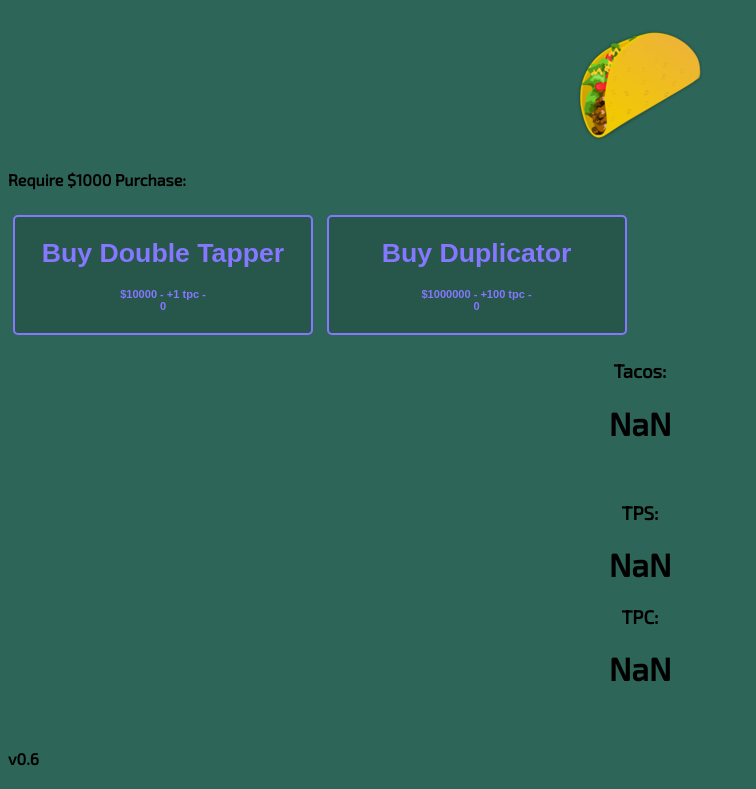
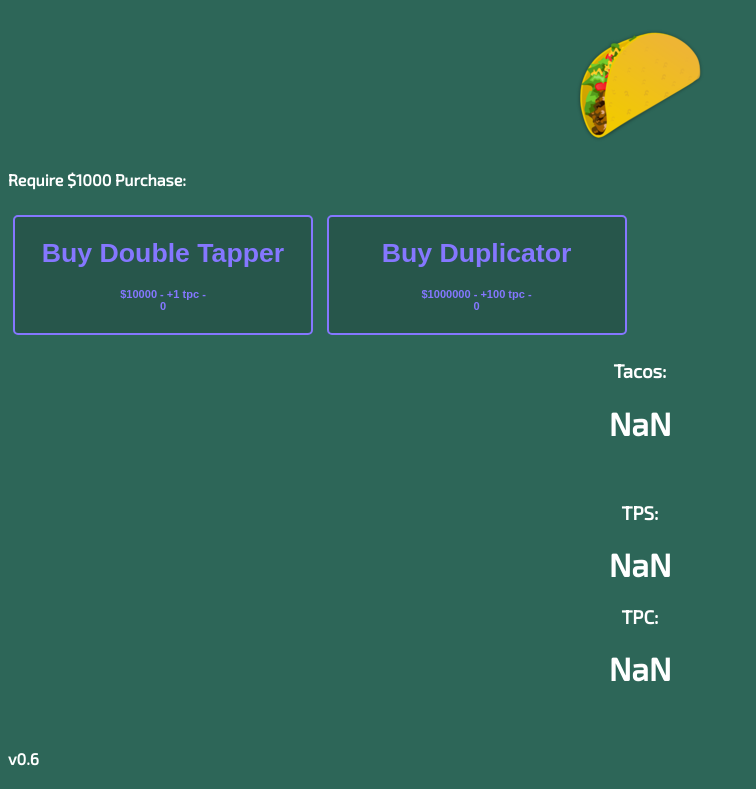
Before and after one commit to EliTheCoder/taco-tapper, a plain HTML site: page index.html in a window 1280 px wide. Shown: the part 785-1574 px from the top of the page, without its empty margins (0-756 px from the left). Drawn offline with Linux system fonts and the light colour scheme.

Commit message:
Update index.html

```diff
--- a/index.html
+++ b/index.html
@@ -27,6 +27,7 @@
     body {
       background-color: #2D6658;
       font-family: 'Exo 2', sans-serif;
+      color: white;
     }
     #taco:active {
       border-color: white;
@@ -66,8 +67,8 @@
     </style>
   </head>
     <body>
-    <h1 id="title" class="center exo">Taco Tapper</h1>
-    <button><h1 class="center exo" onclick="taco.reset();">Reset</h1></button>
+    <h1 id="title" class="center">Taco Tapper</h1>
+    <button><h1 class="center" onclick="taco.reset();">Reset</h1></button>
     <hr style="color: gray;"/>
     <br /><br />
     <button class="center q" onclick="shop.buy(shop.grandpas, 1, grandpas);"><h1>Buy Grandpa</h1><h5>$<div id="grandpas">100</div> - 1 tps</h5></button>
@@ -86,15 +87,15 @@
     <button class="center q" onclick="shop.buy(shop.meatmountains, 1, meatmountains);"><h1>Buy Meat Mountains</h1><h5>$<div id="meatmountains">500000000</div> - 5000000 tps</h5></button>
     <br /><br />
     <div onclick="taco.click();" id="taco"><img src="taco.png" class="imgcenter"></img></div>
-    <h4 class="exo">Require $1000 Purchase:</h4>
+    <h4>Require $1000 Purchase:</h4>
     <button class="center h" onclick="boosts.buy(boosts.doubletappers, 1, doubletappers);"><h1>Buy Double Tapper</h1><h5>$10000 - +1 tpc - <div id="doubletappers">0</div></h5></button>
     <button class="center h" onclick="boosts.buy(boosts.duplicators, 1, duplicators);"><h1>Buy Duplicator</h1><h5>$1000000 - +100 tpc - <div id="duplicators">0</div></h5></button>
-    <h3 class="center exo">Tacos: </h3><h1 id="tacocounter" class="center exo">0</h1>
+    <h3 class="center">Tacos: </h3><h1 id="tacocounter" class="center">0</h1>
     <br />
-    <h3 class="center exo">TPS: </h3><h1 id="tpscounter" class="center exo">0</h1>
-    <h3 class="center exo">TPC: </h3><h1 id="tpccounter" class="center exo">0</h1>
+    <h3 class="center">TPS: </h3><h1 id="tpscounter" class="center">0</h1>
+    <h3 class="center">TPC: </h3><h1 id="tpccounter" class="center">0</h1>
     <br />
-    <footer><h4 class="exo">v0.6</h4></footer>
+    <footer><h4>v0.6</h4></footer>
     <script src="main.js"></script>
   </body>
 </html>
```
